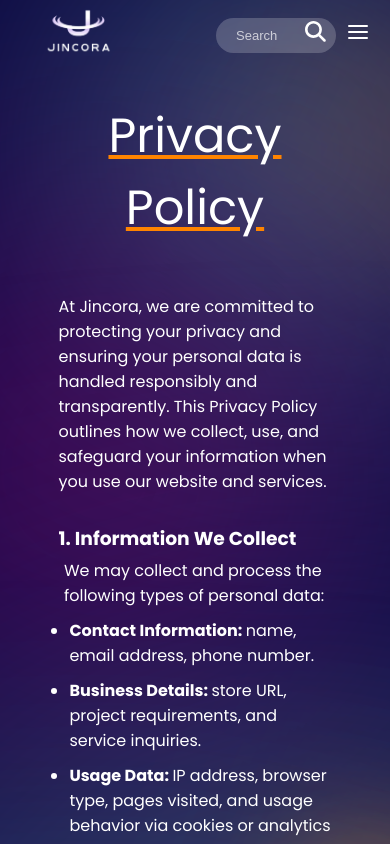
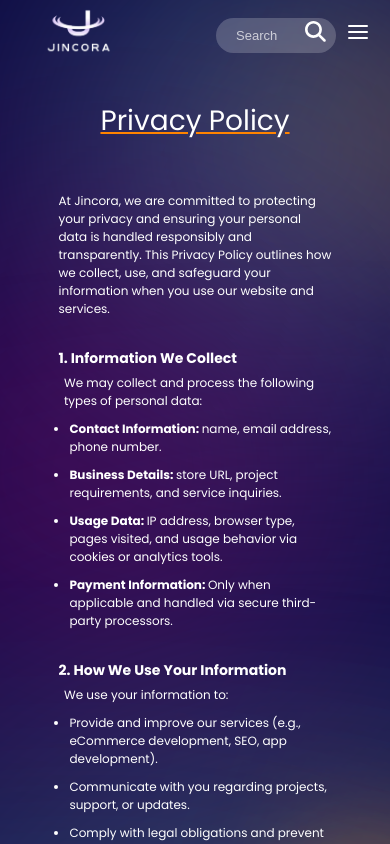
Before and after one commit to Jincora7/JincoraSite, a React (Vite) app: page /privacy-policy in a window 390 px wide. Built offline with nearby package versions, Linux system fonts and the light colour scheme.

Commit message:
Policy Page Styling

```diff
--- a/src/components/Policy/Policy.css
+++ b/src/components/Policy/Policy.css
@@ -39,3 +39,13 @@
     margin-left: 2%;
     margin-top: 5px;
 }
+
+@media (max-width:600px){
+    .policy-section{
+        font-size: 12px;
+    }
+
+    .policy-section h1{
+        font-size: 28px;
+    }
+}
```
